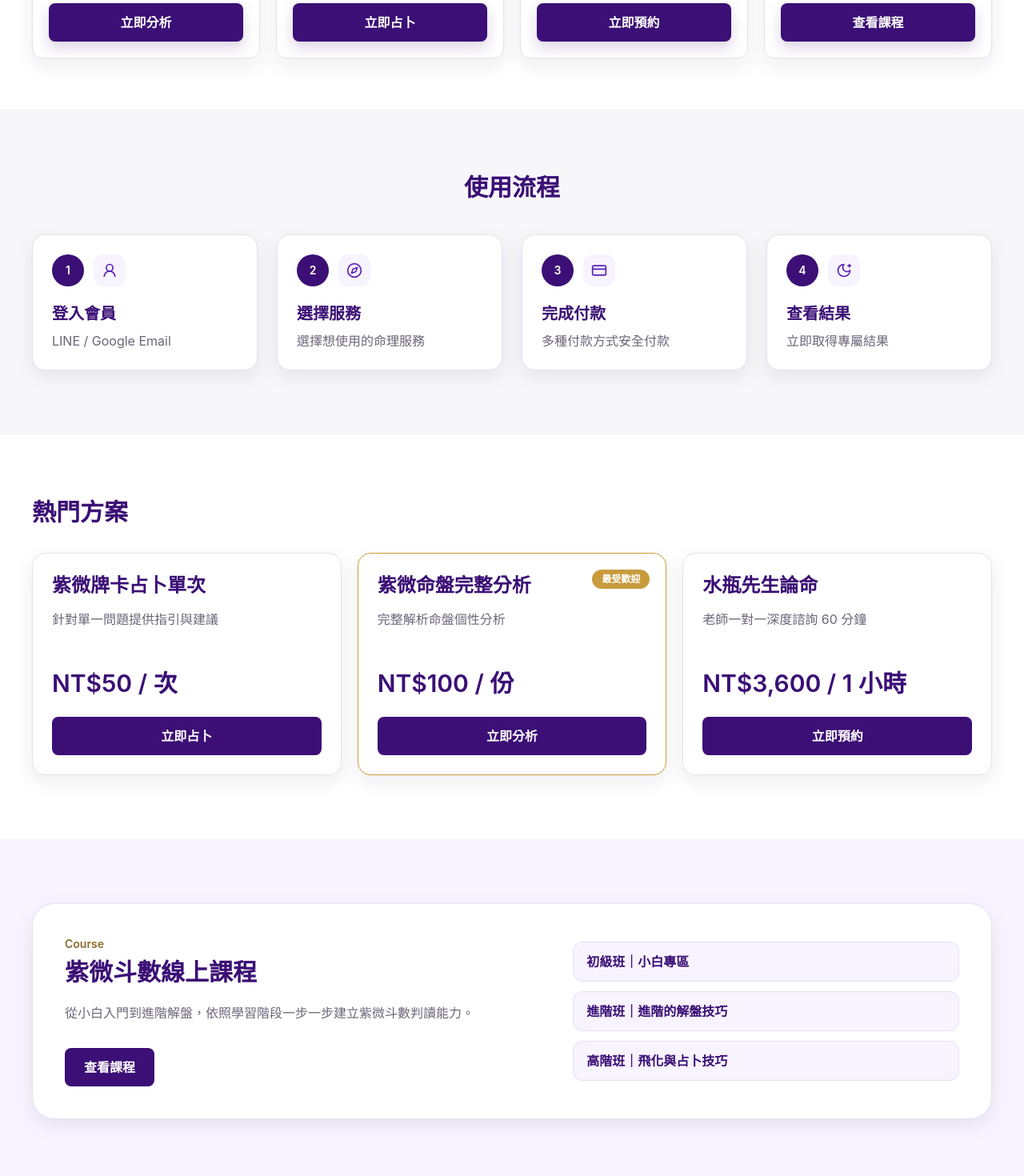
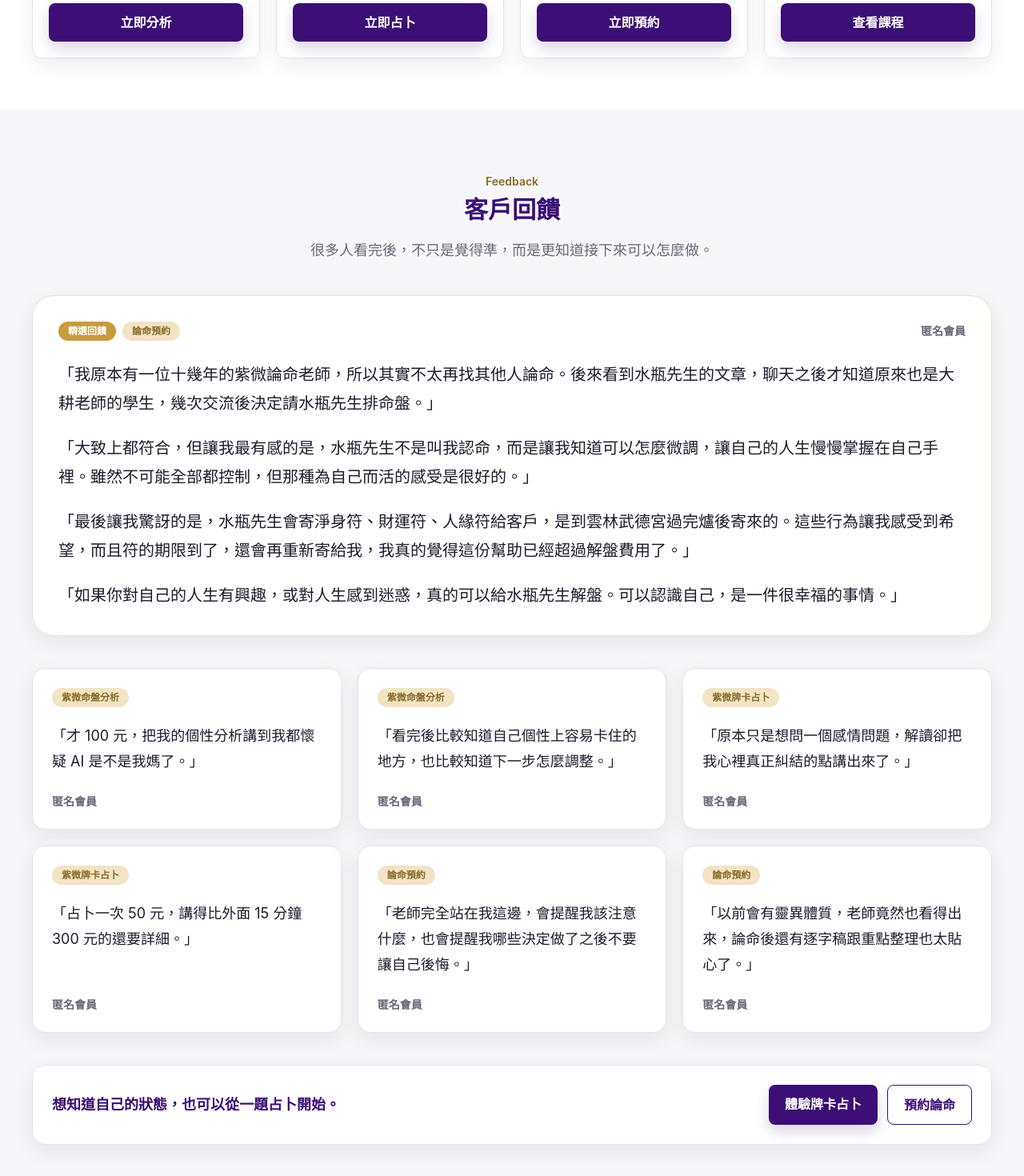
Before and after one commit to tsaititsu/tsu-waterbottle-site, a Next.js app: page / in a window 1280 px wide. Shown: the part 1060-2530 px from the top of the page at 80% size. Built offline with nearby package versions, Linux system fonts and the light colour scheme; no server answers.

Commit message:
feat: add homepage customer feedback section

```diff
--- a/src/app/page.tsx
+++ b/src/app/page.tsx
@@ -1,4 +1,5 @@
 import { CoursePreview } from '@/components/CoursePreview'
+import { CustomerFeedback } from '@/components/CustomerFeedback'
 import { HeroSection } from '@/components/HeroSection'
 import { PricingSection } from '@/components/PricingSection'
 import { ProcessSteps } from '@/components/ProcessSteps'
@@ -9,6 +10,7 @@ export default function Home() {
     <>
       <HeroSection />
       <ServiceCards />
+      <CustomerFeedback />
       <ProcessSteps />
       <PricingSection />
       <CoursePreview />
--- /dev/null
+++ b/src/components/CustomerFeedback.tsx
@@ -0,0 +1,121 @@
+import Link from 'next/link'
+
+const featuredFeedback = {
+  service: '論命預約',
+  label: '精選回饋',
+  author: '匿名會員',
+  paragraphs: [
+    '我原本有一位十幾年的紫微論命老師，所以其實不太再找其他人論命。後來看到水瓶先生的文章，聊天之後才知道原來也是大耕老師的學生，幾次交流後決定請水瓶先生排命盤。',
+    '大致上都符合，但讓我最有感的是，水瓶先生不是叫我認命，而是讓我知道可以怎麼微調，讓自己的人生慢慢掌握在自己手裡。雖然不可能全部都控制，但那種為自己而活的感受是很好的。',
+    '最後讓我驚訝的是，水瓶先生會寄淨身符、財運符、人緣符給客戶，是到雲林武德宮過完爐後寄來的。這些行為讓我感受到希望，而且符的期限到了，還會再重新寄給我，我真的覺得這份幫助已經超過解盤費用了。',
+    '如果你對自己的人生有興趣，或對人生感到迷惑，真的可以給水瓶先生解盤。可以認識自己，是一件很幸福的事情。'
+  ]
+}
+
+const feedbackItems = [
+  {
+    service: '紫微命盤分析',
+    message: '才 100 元，把我的個性分析講到我都懷疑 AI 是不是我媽了。',
+    author: '匿名會員'
+  },
+  {
+    service: '紫微命盤分析',
+    message: '看完後比較知道自己個性上容易卡住的地方，也比較知道下一步怎麼調整。',
+    author: '匿名會員'
+  },
+  {
+    service: '紫微牌卡占卜',
+    message: '原本只是想問一個感情問題，解讀卻把我心裡真正糾結的點講出來了。',
+    author: '匿名會員'
+  },
+  {
+    service: '紫微牌卡占卜',
+    message: '占卜一次 50 元，講得比外面 15 分鐘 300 元的還要詳細。',
+    author: '匿名會員'
+  },
+  {
+    service: '論命預約',
+    message: '老師完全站在我這邊，會提醒我該注意什麼，也會提醒我哪些決定做了之後不要讓自己後悔。',
+    author: '匿名會員'
+  },
+  {
+    service: '論命預約',
+    message: '以前會有靈異體質，老師竟然也看得出來，論命後還有逐字稿跟重點整理也太貼心了。',
+    author: '匿名會員'
+  }
+]
+
+export function CustomerFeedback() {
+  return (
+    <section className="bg-bgGray py-12 md:py-20">
+      <div className="section-shell">
+        <div className="mx-auto max-w-3xl text-center">
+          <p className="text-sm font-semibold text-darkGold">Feedback</p>
+          <h2 className="mt-2 font-serifTC text-3xl font-semibold text-deepPurple">客戶回饋</h2>
+          <p className="mt-4 text-lg leading-8 text-textMuted">
+            很多人看完後，不只是覺得準，而是更知道接下來可以怎麼做。
+          </p>
+        </div>
+
+        <article
+          className="mt-10 min-w-0 rounded-[28px] border border-lightGold bg-white p-6 shadow-soft md:p-8"
+          data-featured-feedback
+        >
+          <div className="flex flex-col gap-3 sm:flex-row sm:items-center sm:justify-between">
+            <div className="flex flex-wrap gap-2">
+              <span className="w-fit rounded-full bg-gold px-3 py-1 text-xs font-semibold text-white">
+                {featuredFeedback.label}
+              </span>
+              <span className="w-fit rounded-full bg-lightGold px-3 py-1 text-xs font-semibold text-darkGold">
+                {featuredFeedback.service}
+              </span>
+            </div>
+            <p className="text-sm font-semibold text-textMuted">{featuredFeedback.author}</p>
+          </div>
+
+          <div className="mt-6 grid gap-5 text-lg leading-8 text-textDark md:text-xl md:leading-9">
+            {featuredFeedback.paragraphs.map((paragraph) => (
+              <p key={paragraph}>「{paragraph}」</p>
+            ))}
+          </div>
+        </article>
+
+        <div className="mt-10 grid items-stretch gap-4 md:grid-cols-2 lg:grid-cols-3 lg:gap-5">
+          {feedbackItems.map((item) => (
+            <article
+              className="flex min-w-0 flex-col rounded-2xl border border-borderSoft bg-white p-6 shadow-soft"
+              data-feedback-card
+              key={`${item.service}-${item.message}`}
+            >
+              <span className="w-fit rounded-full bg-lightGold px-3 py-1 text-xs font-semibold text-darkGold">
+                {item.service}
+              </span>
+              <p className="mt-5 grow text-lg leading-8 text-textDark">「{item.message}」</p>
+              <p className="mt-6 text-sm font-semibold text-textMuted">{item.author}</p>
+            </article>
+          ))}
+        </div>
+
+        <div className="mt-10 grid gap-4 rounded-2xl border border-borderSoft bg-white p-6 text-center shadow-soft md:grid-cols-[1fr_auto] md:items-center md:text-left">
+          <p className="text-lg font-semibold leading-8 text-deepPurple">
+            想知道自己的狀態，也可以從一題占卜開始。
+          </p>
+          <div className="flex flex-col gap-3 sm:flex-row md:justify-end">
+            <Link
+              className="focus-ring inline-flex justify-center rounded-lg bg-deepPurple px-5 py-3 font-semibold text-white shadow-[0_8px_18px_rgba(59,15,117,0.18)]"
+              href="/ai-divination"
+            >
+              體驗牌卡占卜
+            </Link>
+            <Link
+              className="focus-ring inline-flex justify-center rounded-lg border border-deepPurple bg-white px-5 py-3 font-semibold text-deepPurple"
+              href="/booking"
+            >
+              預約論命
+            </Link>
+          </div>
+        </div>
+      </div>
+    </section>
+  )
+}
```
